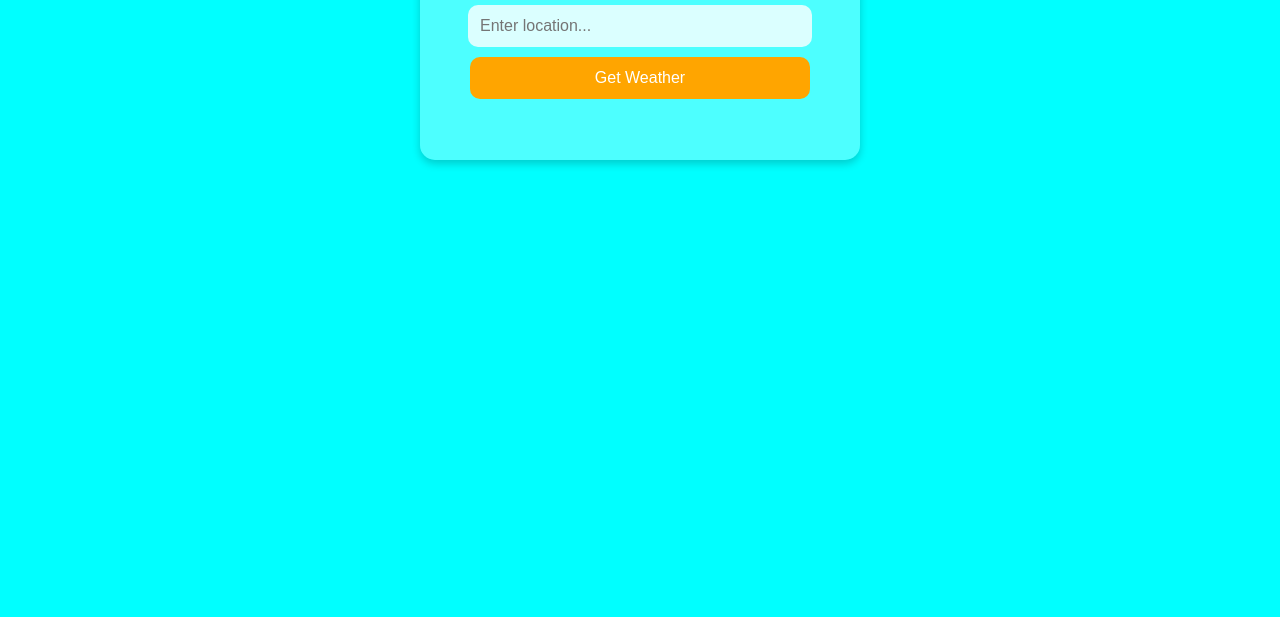
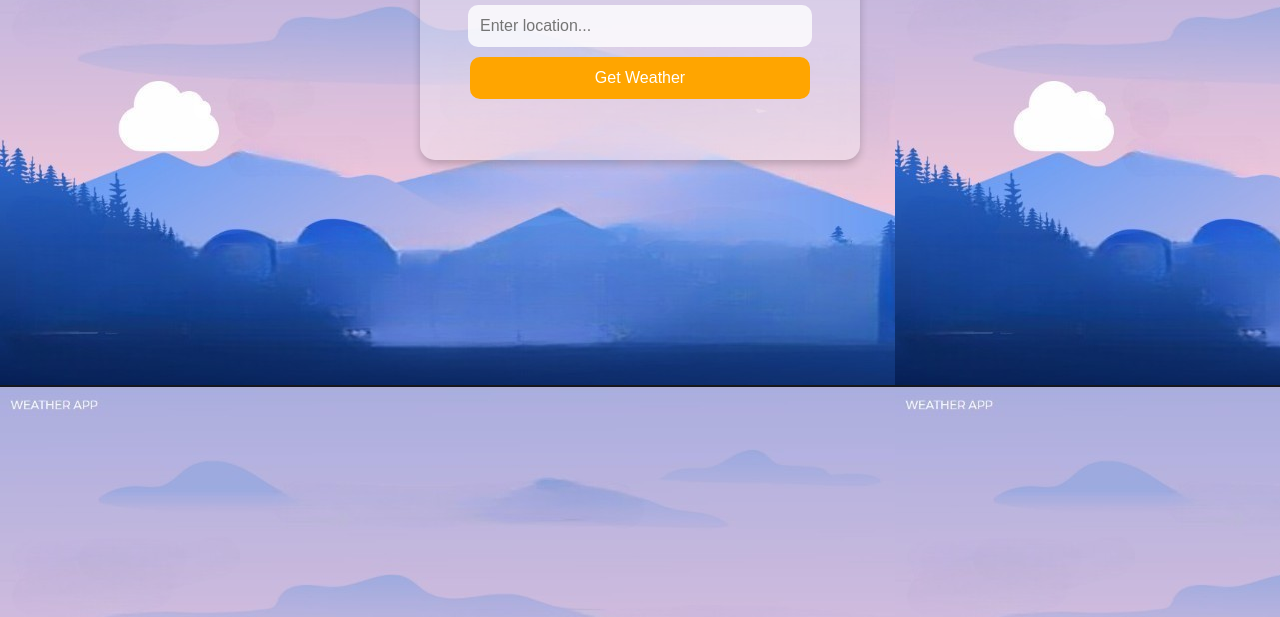
Before and after one commit to VARUN848748/Weather-app, a plain HTML site: page index.html in a window 1280 px wide. Shown: the part 183-800 px from the top of the page. Drawn offline with Linux system fonts and the light colour scheme.

Commit message:
Update style.css

```diff
--- a/style.css
+++ b/style.css
@@ -1,7 +1,7 @@
 @import url("https://fonts.googleapis.com/css2?family=Poppins:wght@400;500;600&display=swap");
 body {
     font-family: Arial, sans-serif;
-    background: aqua;
+    background: url(https://github.com/VARUN848748/Weather-app/blob/main/images/background.jpeg?raw=true);
     text-align: center;
     margin: 0;
     padding: 0;
```
